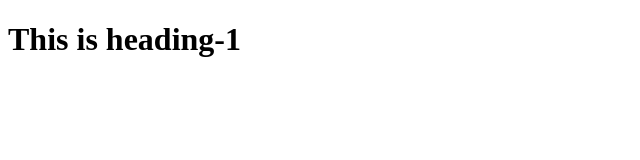
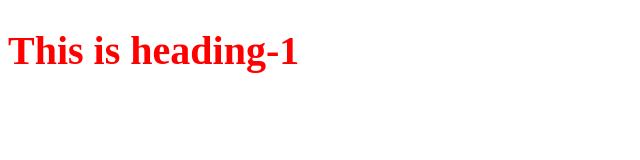
Before and after one commit to Monmalek/Practice, a plain HTML site: page index.html in a window 1280 px wide. Shown: the whole page, without its empty margins (0-640 px from the left). Drawn offline with Linux system fonts and the light colour scheme.

Commit message:
Version-4(CSS file Added and Style Added)

```diff
--- a/index.html
+++ b/index.html
@@ -4,6 +4,7 @@
     <meta charset="UTF-8">
     <meta name="viewport" content="width=device-width, initial-scale=1.0">
     <title>Practice-GIT</title>
+    <link rel="stylesheet" href="style.css">
 </head>
 <body>
     <h1>This is heading-1</h1>
--- /dev/null
+++ b/style.css
@@ -0,0 +1,4 @@
+h1{
+    font-size: 40px;
+    color: red;
+}
```
